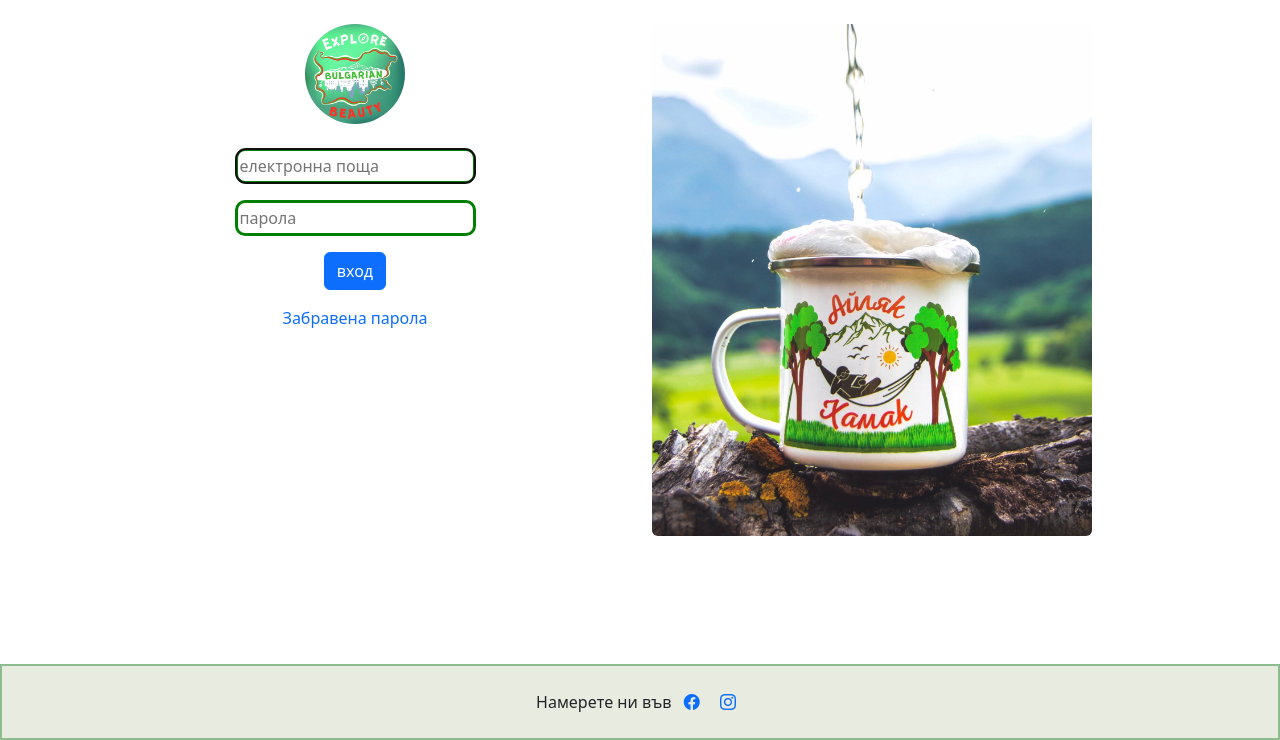
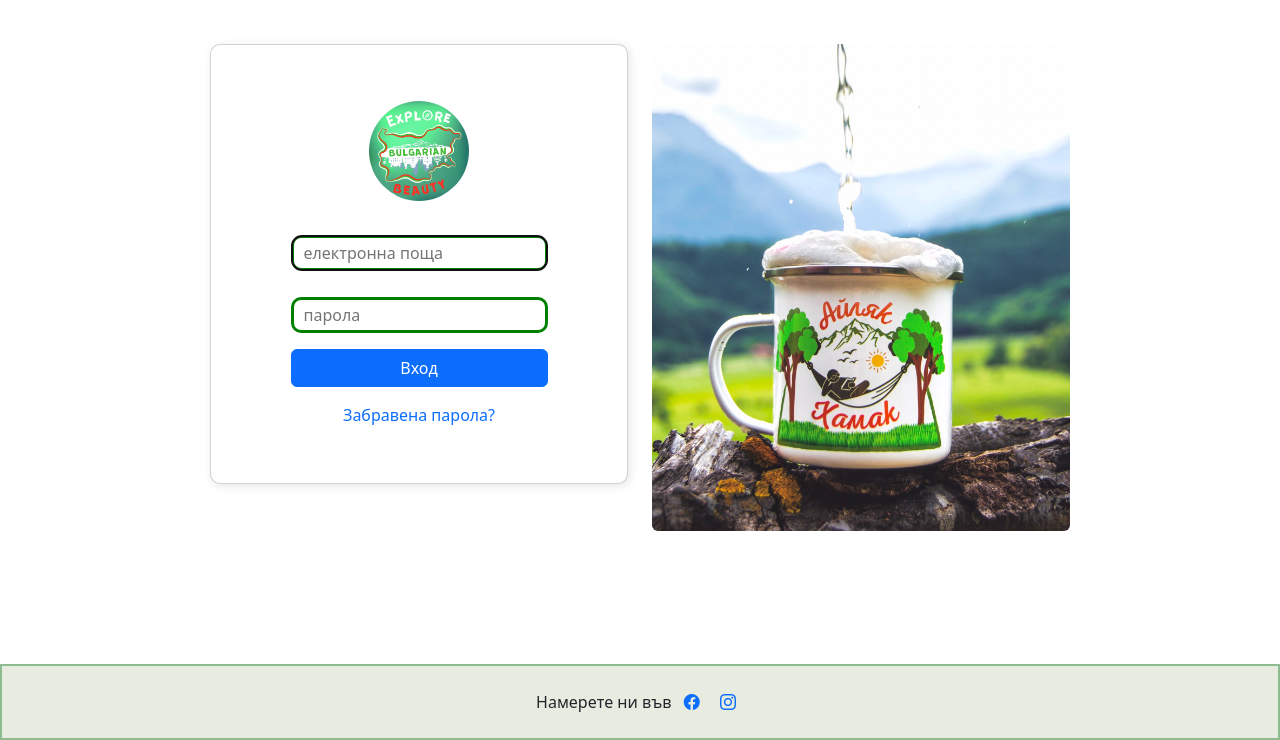
Before and after one commit to bvoytash/Quiz-Application, a Django app: page /auth/login/ in a window 1280 px wide. Shown: the part 60-800 px from the top of the page. Run offline with Django 4.2, Linux system fonts and the light colour scheme; parts of the project's set-up code (start-up, migrations or seed data) failed here and were passed over.

Commit message:
login frontend updated

```diff
--- a/templates/auth/sign_in.html
+++ b/templates/auth/sign_in.html
@@ -1,30 +1,63 @@
 {% extends 'base.html' %}
 {% block page_content %}
-<div class="container">
+<style>
+    .login-container {
+        max-width: 900px;
+        margin: auto;
+        padding: 20px;
+    }
+    .login-card {
+        padding: 40px;
+        display: flex;
+        align-items: center;
+        justify-content: center;
+        min-height: 440px; /* Match the height of the image */
+        box-shadow: 2px 2px 10px rgba(0, 0, 0, 0.1);
+        border-radius: 10px;
+    }
+    .login-img {
+        display: block;
+        margin: auto;
+    }
+    .login-form input {
+        width: 100%;
+        padding: 10px;
+        margin-top: 10px;
+        border-radius: 5px;
+        border: 1px solid #ccc;
+    }
+</style>
+
+<div class="container login-container">
     <div class="row justify-content-center">
-        <div class="col-md-6 text-center">
-            <form method="post" action="{% url 'sign in' %}">
+        <!-- Login Form Section -->
+        <div class="col-md-6">
+            <div class="card login-card">
+                <form method="post" action="{% url 'sign in' %}" class="text-center">
                     {% csrf_token %}
                     <div class="mb-4">
                         <img src="/static/img/logo.jpeg" width="100px" height="100px" class="rounded-circle login-img">
                     </div>
-                <div class="mb-3">
+                    <div class="mb-3 login-form">
                         {{ form.username }}
                     </div>
-                <div class="mb-3">
+                    <div class="mb-3 login-form">
                         {{ form.password }}
                     </div>
                     {% if form.errors %}
                         <div class="text-danger mb-3">
-                        Навалиден имейл или парола
+                            Невалиден имейл или парола
                         </div>
                     {% endif %}
-                <button type="submit" class="btn btn-primary" style="width: auto; display: inline-block;">вход</button>
+                    <button type="submit" class="btn btn-primary w-100">Вход</button>
                     <div class="mt-3">
-                    <a class="text-decoration-none" href="{% url 'reset_password' %}">Забравена парола</a>
+                        <a class="text-decoration-none" href="{% url 'reset_password' %}">Забравена парола?</a>
                     </div>
                 </form>
             </div>
+        </div>
+
+        <!-- Image Section -->
         <div class="col-md-6 d-none d-md-block">
             <img src="/static/img/pic4.jpeg" width="440px" height="440px" class="img-fluid rounded login-right-img">
         </div>
```
Lines whose indentation alone changed are shown as unchanged.
